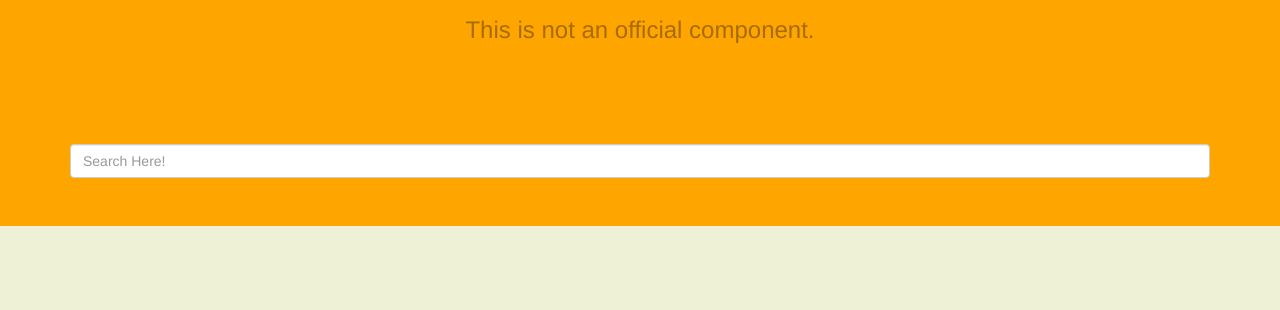
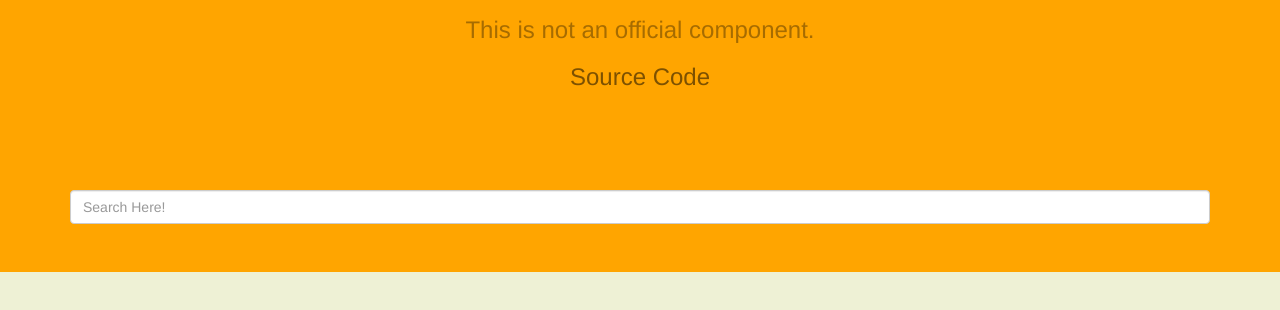
Before and after one commit to HamidBehnam/angular-search, a website: page index.html in a window 1280 px wide. Shown: the part 140-450 px from the top of the page. Drawn offline with nearby package versions, Linux system fonts and the light colour scheme.

Commit message:
css changes adding link

```diff
--- a/index.html
+++ b/index.html
@@ -13,6 +13,7 @@
         <div class="jumbo-title">
             <h1>Slated Search Component</h1>
             <h3 class="jumbo-sub-title">This is not an official component.</h3>
+            <h3 class="jumbo-sub-title"><a href="https://github.com/HamidBehnam/angular-search" target="_blank">Source Code</a></h3>
         </div>
         <smo-search></smo-search>
     </div>
--- a/src/less/main.less
+++ b/src/less/main.less
@@ -9,6 +9,11 @@ body {
 
       .jumbo-sub-title {
         color: #A76C00;
+
+        & a {
+          color: #7D5100;
+          text-decoration: none;
+        }
       }
     }
   }
--- a/src/less/smoSearch.less
+++ b/src/less/smoSearch.less
@@ -29,6 +29,10 @@ smo-search {
           a {
             color: white;
           }
+        }
+
+        .movie-description {
+          color: white;
         }
       }
 
```
Also changed, not shown: dist/css/dist-smo.css.
